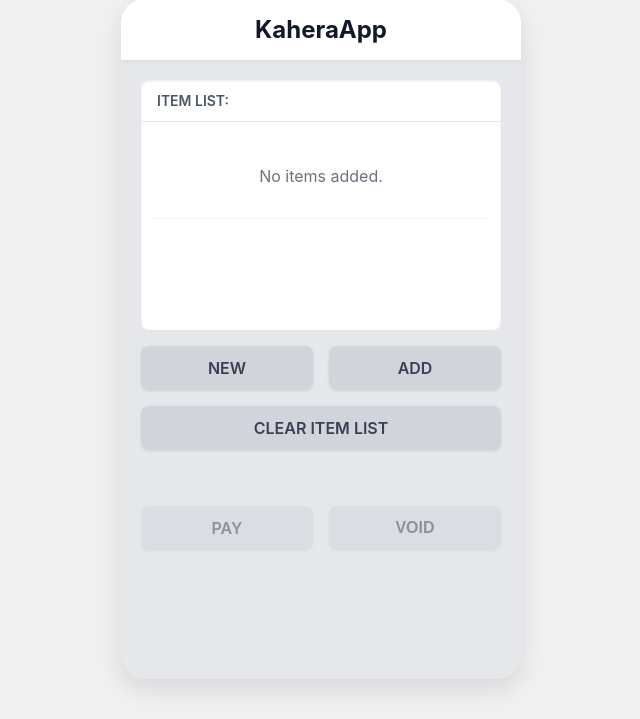
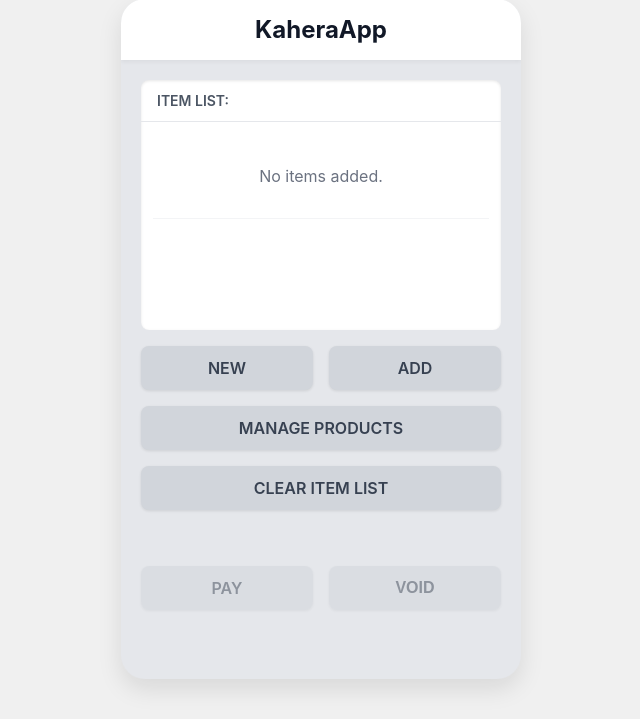
Before and after one commit to MarkSenpai20/STI-COLLEGE-LAOAG, a PHP site: page / in a window 1280 px wide. Shown: the part 61-780 px from the top of the page, without its empty margins (319-959 px from the left). Run offline with PHP 8.4, Linux system fonts and the light colour scheme.

Commit message:
Update index.php

```diff
--- a/Cryz/index.php
+++ b/Cryz/index.php
@@ -63,6 +63,7 @@ $total = 0;
                 <a href="add_item.php" class="btn">ADD</a>
             </div>
 
+            <a href="products.php" class="btn btn-full">MANAGE PRODUCTS</a>
             <a href="api.php?action=clear" class="btn btn-full">CLEAR ITEM LIST</a>
 
             <!-- Status Message Area -->
```
